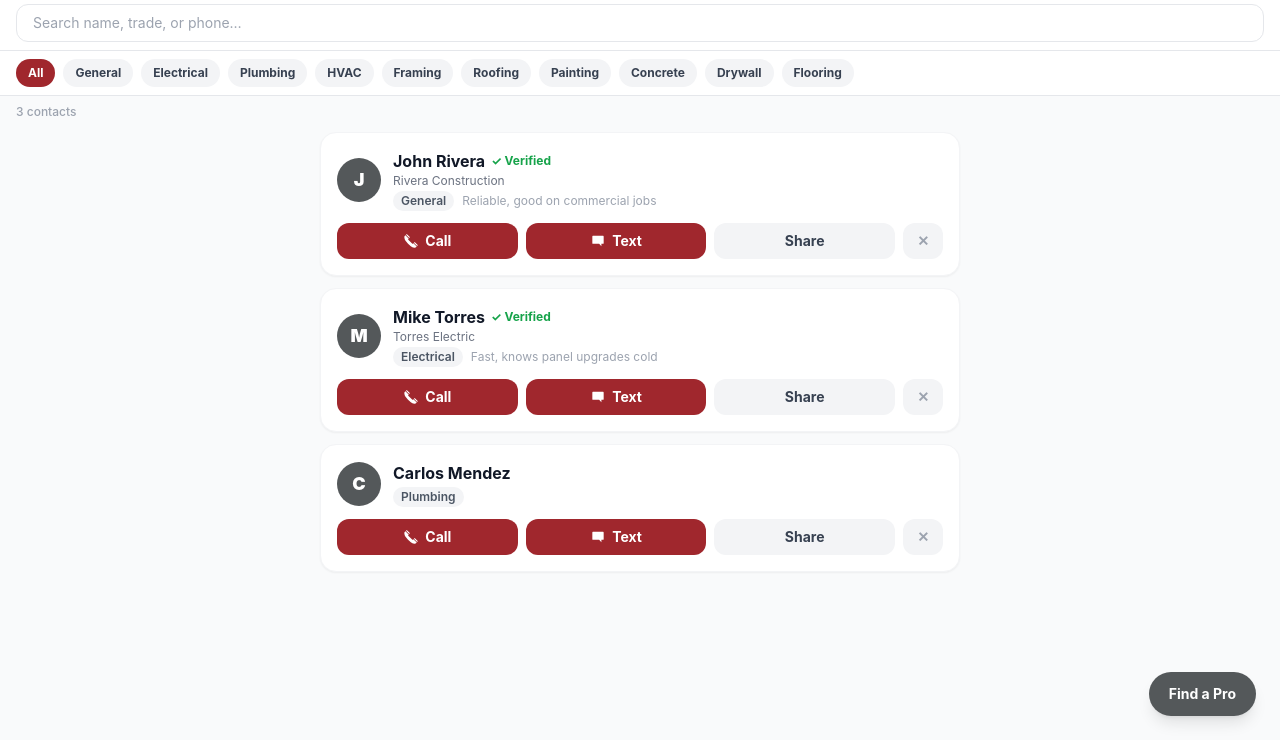
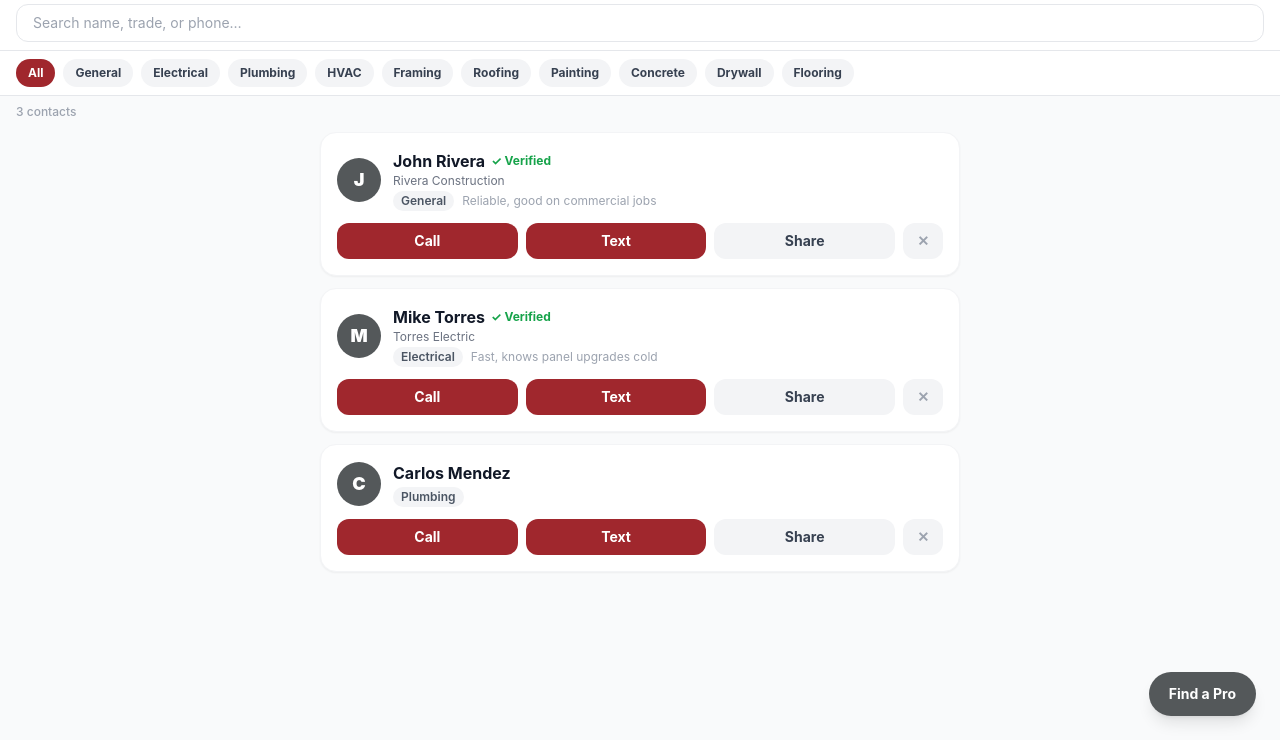
Before and after one commit to Shannon-Goddard/the-gcs-office, a plain HTML site: page my-guy.html in a window 1280 px wide. Shown: the part 60-800 px from the top of the page. Drawn offline with nearby package versions, Linux system fonts and the light colour scheme.

Commit message:
Remove broken SVG icons from call/text buttons — text only

```diff
--- a/my-guy.html
+++ b/my-guy.html
@@ -270,12 +270,12 @@
           </div>
           <div class="flex gap-2 mt-3">
             <a href="tel:${g.phone}" style="background:#A0272D"
-               class="flex-1 text-white text-sm font-bold py-2 rounded-xl text-center hover:opacity-90 transition flex items-center justify-center gap-1.5">
-              <img src="icons/phone-white.svg" class="w-4 h-4" onerror="this.style.display='none'" /> Call
+               class="flex-1 text-white text-sm font-bold py-2 rounded-xl text-center hover:opacity-90 transition">
+              Call
             </a>
             <a href="sms:${g.phone}" style="background:#A0272D"
-               class="flex-1 text-white text-sm font-bold py-2 rounded-xl text-center hover:opacity-90 transition flex items-center justify-center gap-1.5">
-              <img src="icons/text-white.svg" class="w-4 h-4" onerror="this.style.display='none'" /> Text
+               class="flex-1 text-white text-sm font-bold py-2 rounded-xl text-center hover:opacity-90 transition">
+              Text
             </a>
             <button onclick="shareGuy(${g.id})"
                class="flex-1 bg-gray-100 text-gray-700 text-sm font-bold py-2 rounded-xl hover:bg-gray-200 transition">
```
Also changed, not shown: index.html (+1 -1 lines).
